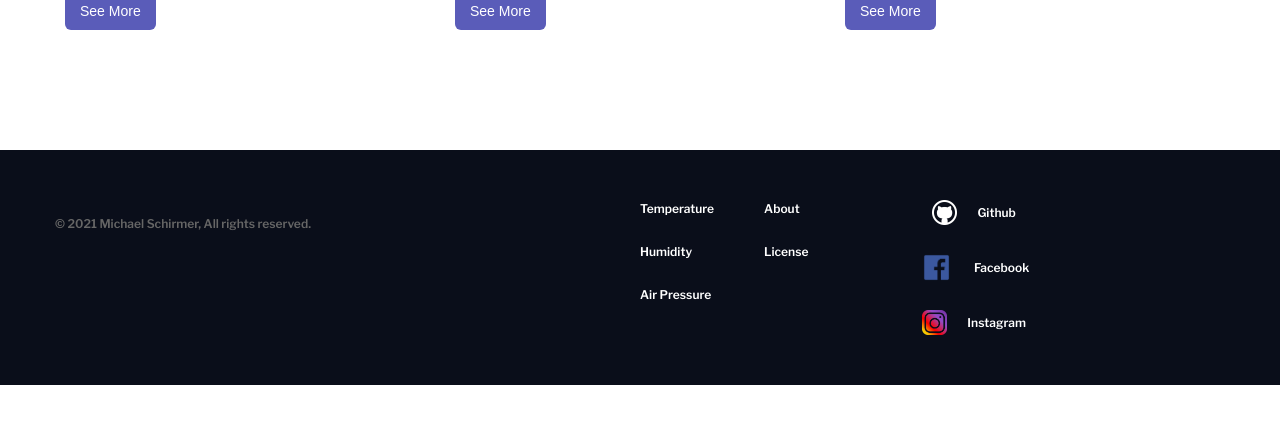
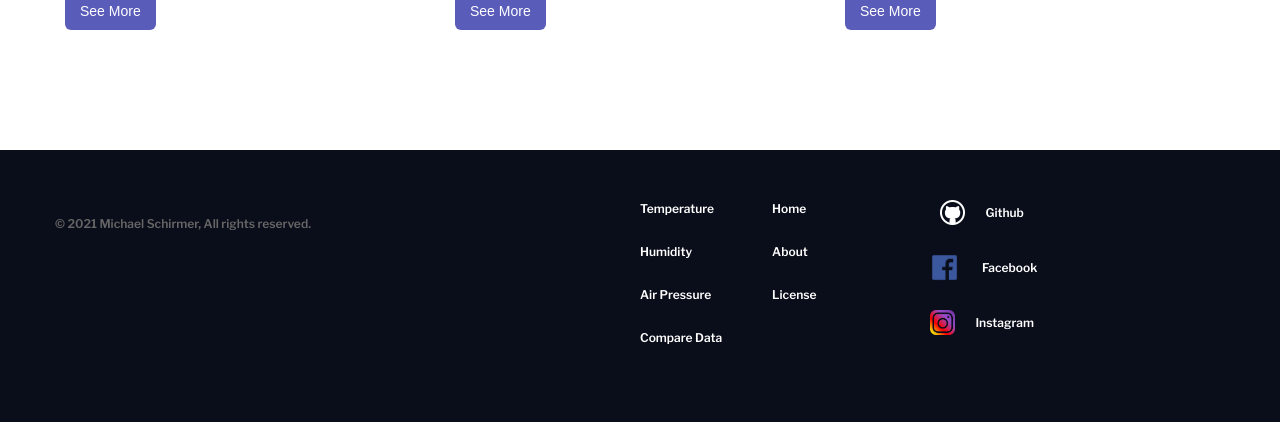
Before and after one commit to michischirmer/live_weather, a Flask app: page / in a window 1280 px wide. Shown: the part 1148-1570 px from the top of the page. Before the commit the page ends 1533 px from the top, so only its background shows below. Run offline with Flask 2, Linux system fonts and the light colour scheme; some libraries are stand-ins or nearby versions.

Commit message:
minor layout changes + added rtoue for compare

```diff
--- a/application.py
+++ b/application.py
@@ -33,6 +33,10 @@ def pressure():
 def about():
     return render_template('about.html')
 
+@app.route('/compare')
+def comapare():
+    return render_template('compare.html')
+
 @app.route('/getData')
 def get_data():
     temperature_data = db.execute("SELECT temperature, humidity, pressure, timestamp FROM datapoints")
--- a/templates/layout.html
+++ b/templates/layout.html
@@ -32,9 +32,11 @@
                     <img src="static/index_files/6044da242cf1ba5e778058c9_logo.png" loading="lazy" width="140" alt="" class="image-3">
                 </a>
 				<nav role="navigation" class="nav-menu w-nav-menu">
+					<a href="/" class="nav-link w-nav-link">Home</a>
                     <a href="/temperature" class="nav-link w-nav-link">Temperature</a>
                     <a href="/humidity" class="nav-link w-nav-link">Humidity</a>
                     <a href="/pressure" class="nav-link w-nav-link">Air Pressure</a>
+					<a href="/compare" class="nav-link w-nav-link">Compare Data</a>
                 </nav>
 				<nav role="navigation" class="nav-menu w-nav-menu">
                     <a href="/about" class="nav-link w-nav-link">About</a>
@@ -63,8 +65,10 @@
 						<a href="/temperature" class="link-footer">Temperature</a>
 						<a href="/humidity" class="link-footer">Humidity</a>
 						<a href="/pressure" class="link-footer">Air Pressure</a>
+						<a href="/compare" class="link-footer">Compare Data</a>
 					</div>
 					<div class="footer-links-list">
+						<a href="/" class="link-footer">Home</a>
 						<a href="/about" class="link-footer">About</a>
 						<a href="/license" class="link-footer">License</a>
 					</div>
```
Also changed, not shown: templates/compare.html (added, +9 -0 lines).
